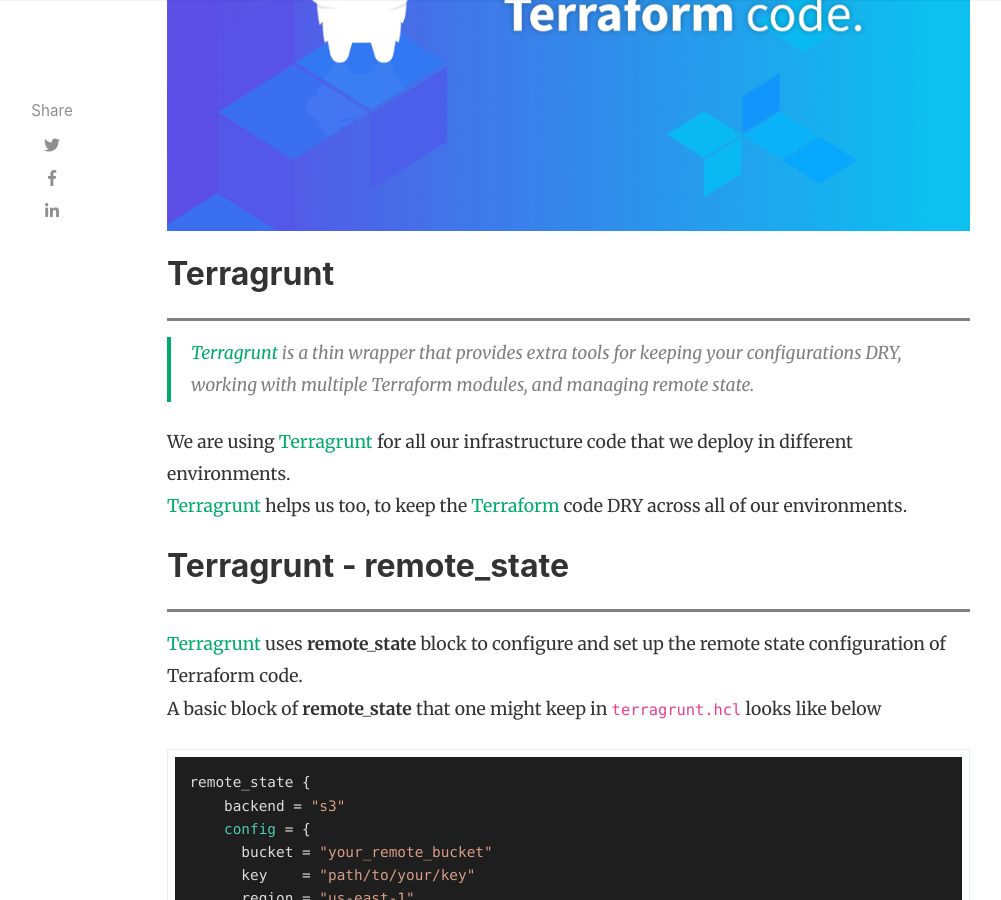
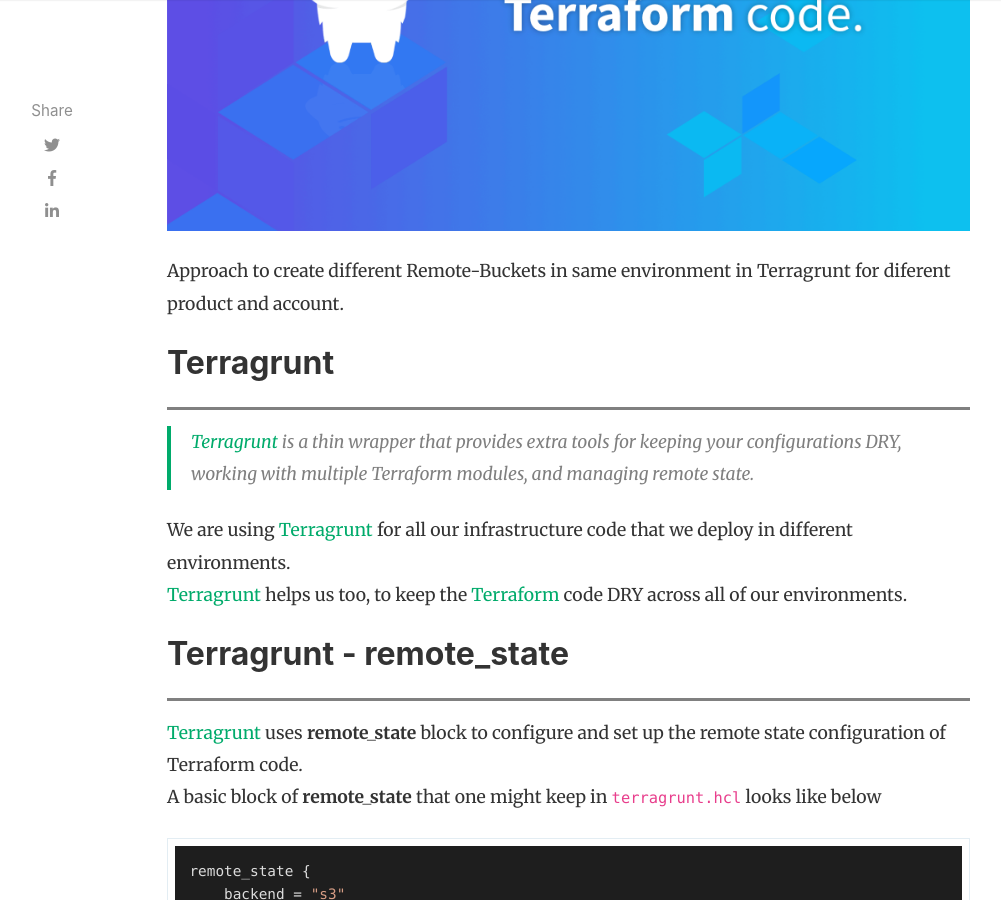
Before and after one commit to sandeeplamb/sandeeplamb.github.io, a Jekyll site: the page built from _posts/2020-07-15-terragrunt-remote_state.md, in a window 1280 px wide and 900 px high, scrolled down 683 px. Shown: the whole window, without its empty margins (118-1119 px from the left). Built offline with Jekyll 4.4.1, drawn with Linux system fonts in a browser that asks for light colours; nearby versions of some CDN libraries; comment, search, counter and statistics services are not loaded.

Commit message:
blog terragrunt description

```diff
--- a/_posts/2020-07-15-terragrunt-remote_state.md
+++ b/_posts/2020-07-15-terragrunt-remote_state.md
@@ -8,6 +8,7 @@
 hidden: true
 comments: false
 ---
+Approach to create different Remote-Buckets in same environment in Terragrunt for diferent product and account.
 
 <link rel="stylesheet" href="//cdnjs.cloudflare.com/ajax/libs/highlight.js/10.1.1/styles/vs2015.min.css">
 <script src="//cdnjs.cloudflare.com/ajax/libs/highlight.js/10.1.1/highlight.min.js"></script>
```
